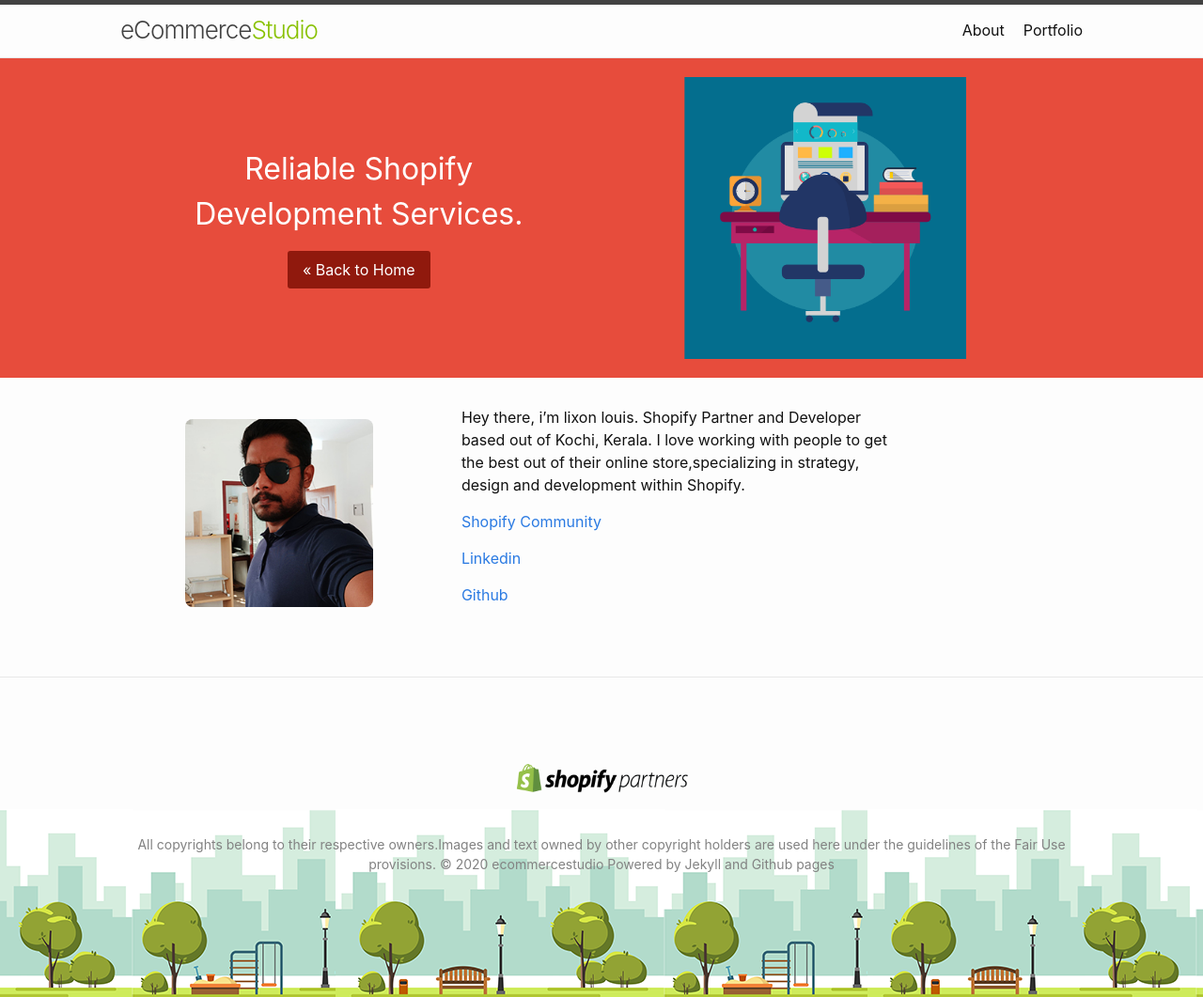
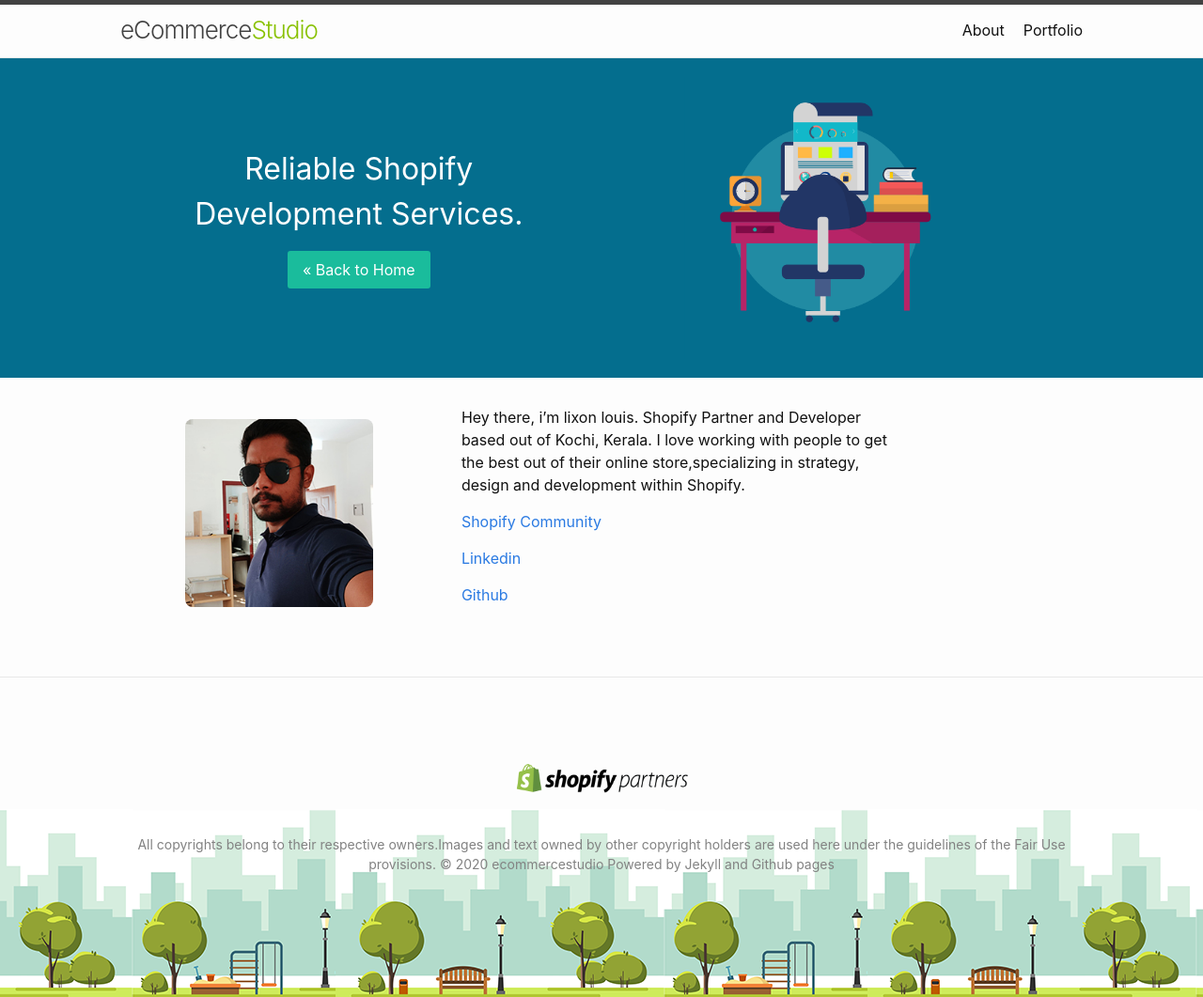
Before and after one commit to lixonic/ecommercestudio, a Jekyll site: the page built from about.md, in a window 1280 px wide. Shown: the whole page at 94% size. Built offline with Jekyll 4.4.1, drawn with Linux system fonts in a browser that asks for light colours.

Commit message:
style fix

```diff
--- a/assets/css/style.scss
+++ b/assets/css/style.scss
@@ -146,6 +146,15 @@
     text-align: center;
     margin-top: 50px;
   }
+  body:not(.index){
+    .index-banner{
+      background-color: #e74c3c;
+
+      a{
+        background-color:#90190d ;
+      }
+    }
+  }
   body.portfolio{
     .index-banner{
       background-color: #1abc9c;
@@ -166,15 +175,7 @@
     }
 
   }
-  body:not(.index){
-    .index-banner{
-      background-color: #e74c3c;
 
-      a{
-        background-color:#90190d ;
-      }
-    }
-  }
   .no-margin-top{
     margin-top: 0;
   }
```
